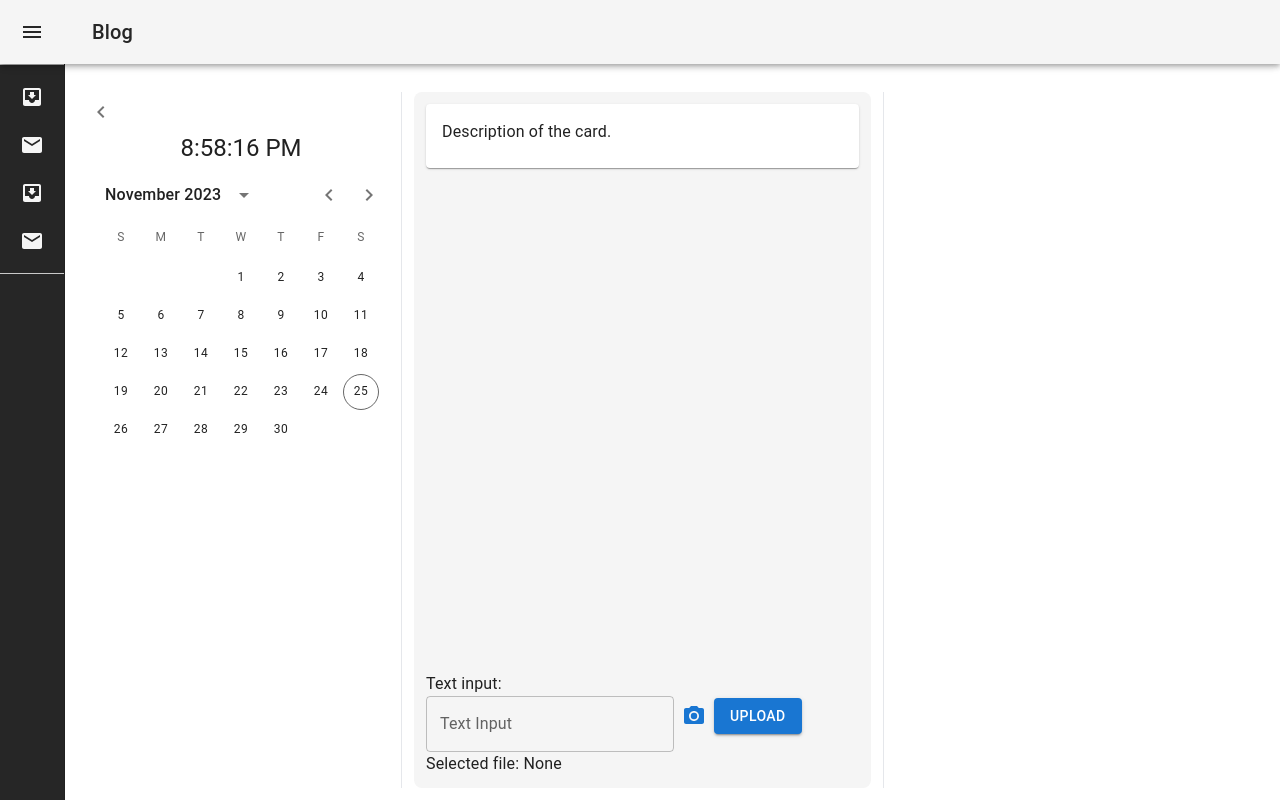
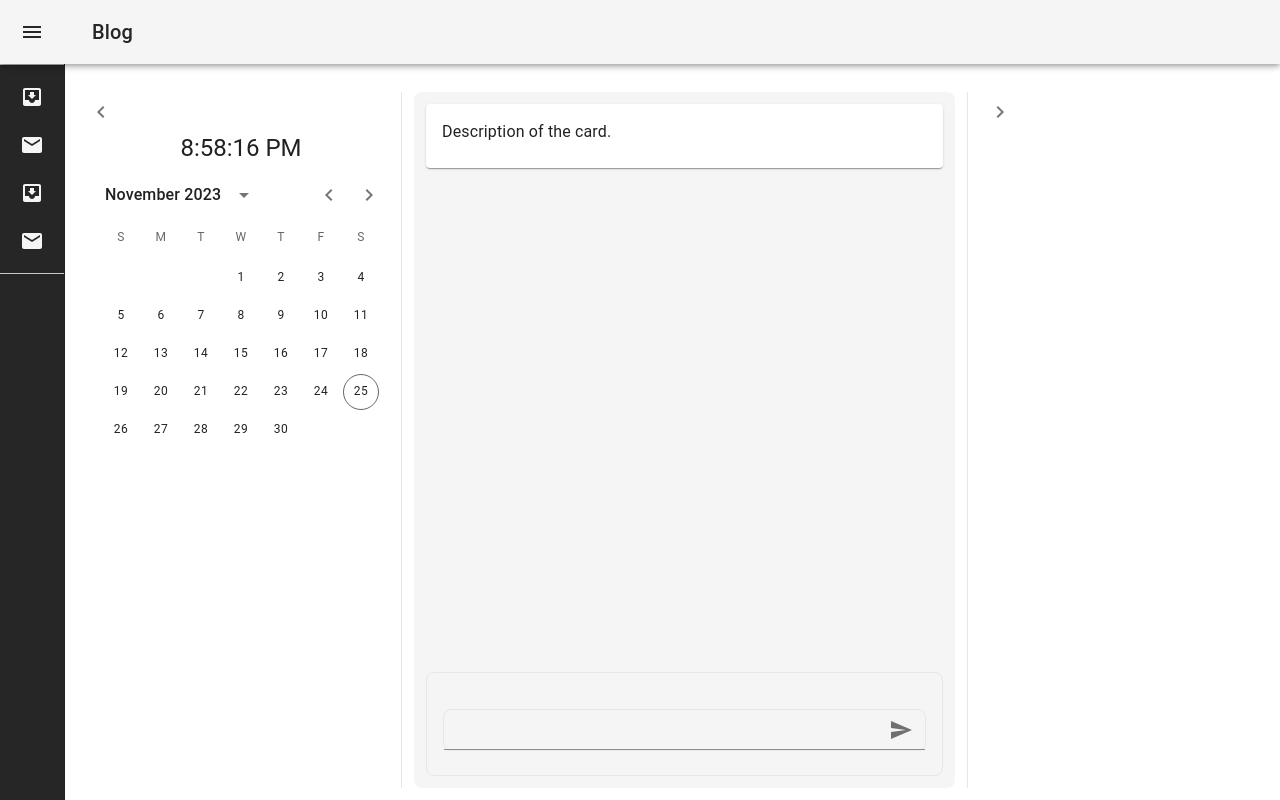
Before and after one commit to alex00garin/personal-journal, a React (Create React App) app: page /homepage in a window 1280 px wide. Built offline with nearby package versions, Linux system fonts and the light colour scheme.

Commit message:
Styling update

```diff
--- a/src/components/Drawer.tsx
+++ b/src/components/Drawer.tsx
@@ -98,7 +98,6 @@ const Drawer = styled(MuiDrawer, { shouldForwardProp: (prop) => prop !== 'open'
 export default function MiniDrawer() {
   const theme = useTheme();
   const [open, setOpen] = React.useState(false);
-  // const [isLeftPanelOpen, setIsLeftPanelOpen] = React.useState(true);
 
   const handleDrawerOpen = () => {
     setOpen(true);
@@ -107,10 +106,6 @@ export default function MiniDrawer() {
   const handleDrawerClose = () => {
     setOpen(false);
   };
-
-  // const handleLeftPanelToggle = () => {
-  //   setIsLeftPanelOpen(!isLeftPanelOpen);
-  // };
 
   return (
     <Box sx={{ display: 'flex', height: '100vh' }}>
--- a/src/components/InputContainer.tsx
+++ b/src/components/InputContainer.tsx
@@ -1,30 +1,24 @@
-import React, { useState } from 'react';
-import { Box } from '@mui/material';
-import FileInput from './FileInputProps';
+import { Box, CardContent, IconButton, Input, InputAdornment, Typography } from '@mui/material';
+import SendIcon from '@mui/icons-material/Send';
 
 export default function InputContainer() {
 
-  const [textInput, setTextInput] = useState('');
-  const [selectedFile, setSelectedFile] = useState<File | null>(null);
-
-  const handleTextChange = (text: string) => {
-    setTextInput(text);
-  };
-
-  const handleFileChange = (file: File | null) => {
-    setSelectedFile(file);
-  };
 
   return (
     <Box className={'flex flex-col w-full'}>
-            <p>Text input: {textInput}</p>
-
-      <FileInput
-        onTextChange={handleTextChange}
-        onFileChange={handleFileChange}
-      />
-      {/* You can display the text or file info here if needed */}
-      <p>Selected file: {selectedFile ? selectedFile.name : 'None'}</p>
+      <CardContent className={'flex w-full border rounded-lg'}>
+        <Input
+            fullWidth
+            className='border border-b-none rounded-lg mt-5 p-1'
+            endAdornment={
+              <InputAdornment position="end">
+                <IconButton aria-label="send">
+                  <SendIcon />
+                </IconButton>
+              </InputAdornment>
+            }
+        />
+      </CardContent>
     </Box>
   );
 }
--- a/src/components/LeftPanel.tsx
+++ b/src/components/LeftPanel.tsx
@@ -11,15 +11,13 @@ const LeftPanel: React.FC<LeftPanelProps> = ({ isLeftPanelOpen }) => {
   const leftPanelStyle = {
     display: 'flex',
     flexDirection: 'column',
-    justifyContent: 'start',
-    alignItems: 'center',
     height: 'calc(100% - 80px)',
     width: isLeftPanelOpen ? 'fit-content' : '0px',
     overflowX: 'hidden',
   };
 
   return (
-    <Box className={'transition-all duration-500 ease-in-out'} sx={leftPanelStyle}>
+    <Box sx={leftPanelStyle}>
       {isLeftPanelOpen && (
         <Box className={'flex flex-col justify-start items-center w-fit'}>
           <Box className={'flex flex-col text-center'}>
--- a/src/components/RightPanel.tsx
+++ b/src/components/RightPanel.tsx
@@ -1,13 +1,31 @@
 import { Box } from '@mui/material'
 import React from 'react'
 
-export default function RightPanel() {
+interface RightPanelProps {
+  isRightPanelOpen: boolean;
+}
+
+const RightPanel: React.FC<RightPanelProps> = ({ isRightPanelOpen }) => {
+  const rightPanelStyle = {
+    display: 'flex',
+    flexDirection: 'column',
+    height: 'calc(100% - 80px)',
+    width: isRightPanelOpen ? '300px' : '0px',
+    overflowX: 'hidden',
+  };
+
   return (
-    <>
-        <Box className={'flex relative h-full w-96'}>
+    <Box>
+        <Box sx={rightPanelStyle}>
+        {isRightPanelOpen && (
+        <Box className={'flex flex-col justify-start items-center w-fit'}>
+        </Box>
+        )}
 
         </Box>
 
-    </>
+    </Box>
   )
 }
+
+export default RightPanel;
--- a/src/pages/HomePage.tsx
+++ b/src/pages/HomePage.tsx
@@ -11,9 +11,14 @@ import ChevronRightIcon from '@mui/icons-material/ChevronRight';
 
 export default function HomePage() {
   const [isLeftPanelOpen, setIsLeftPanelOpen] = useState(true);
+  const [isRightPanelOpen, setIsRightPanelOpen] = useState(true);
 
   const handleLeftPanelToggle = () => {
     setIsLeftPanelOpen(!isLeftPanelOpen);
+  };
+
+  const handleRightPanelToggle = () => {
+    setIsRightPanelOpen(!isRightPanelOpen);
   };
 
   return (
@@ -22,7 +27,7 @@ export default function HomePage() {
         <Drawer />
         <Box className="main-content mt-20 flex w-full py-3">
           <Box className="sectors flex justify-between w-full gap-3">
-            <Box className={`flex-col border-r transition-all duration-300 ease-in-out ${isLeftPanelOpen ? '' : 'w-10'}`}>
+          <Box className="flex-col w-auto border-r">
               <IconButton onClick={handleLeftPanelToggle}>
                 {isLeftPanelOpen ? <ChevronLeftIcon /> : <ChevronRightIcon />}
               </IconButton>
@@ -32,10 +37,14 @@ export default function HomePage() {
               <CentralPanel />
             </Box>
             <Box className="flex-col w-auto">
-              <RightPanel />
+              <IconButton onClick={handleRightPanelToggle}>
+                {isRightPanelOpen ? <ChevronRightIcon /> : <ChevronLeftIcon />}
+              </IconButton>
+              <RightPanel isRightPanelOpen={isRightPanelOpen} />
             </Box>
           </Box>
         </Box>
       </Box>
-    </>  )
+    </>
+  )
 }
```
